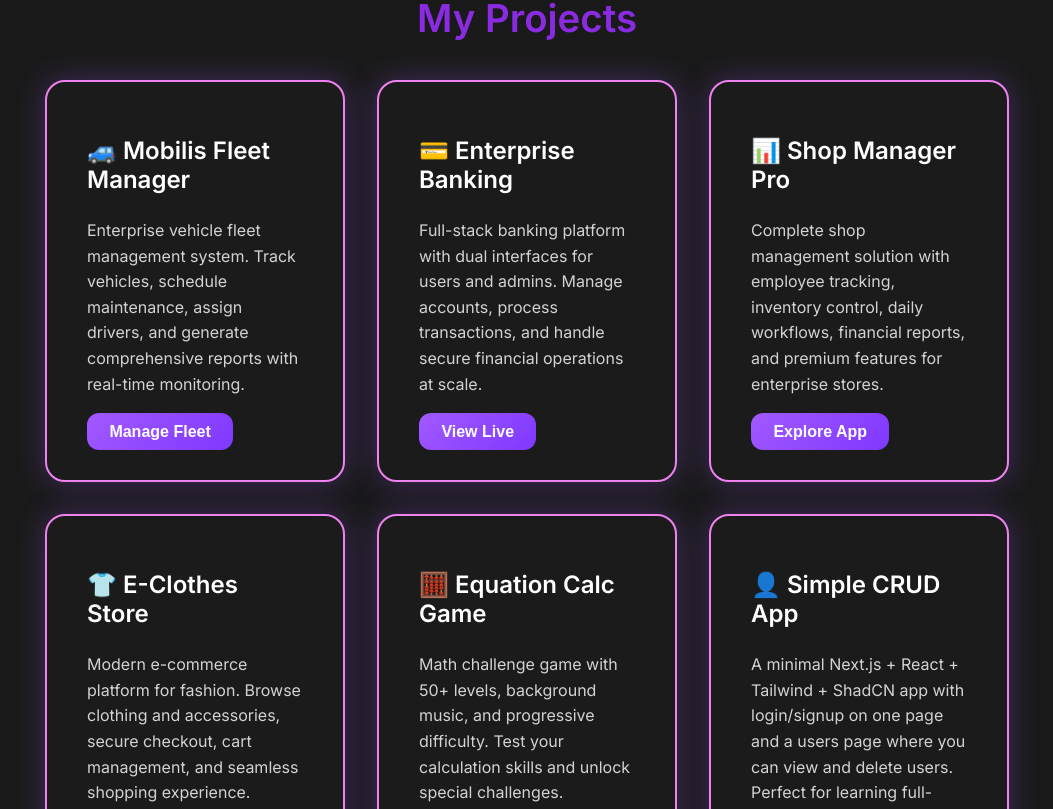
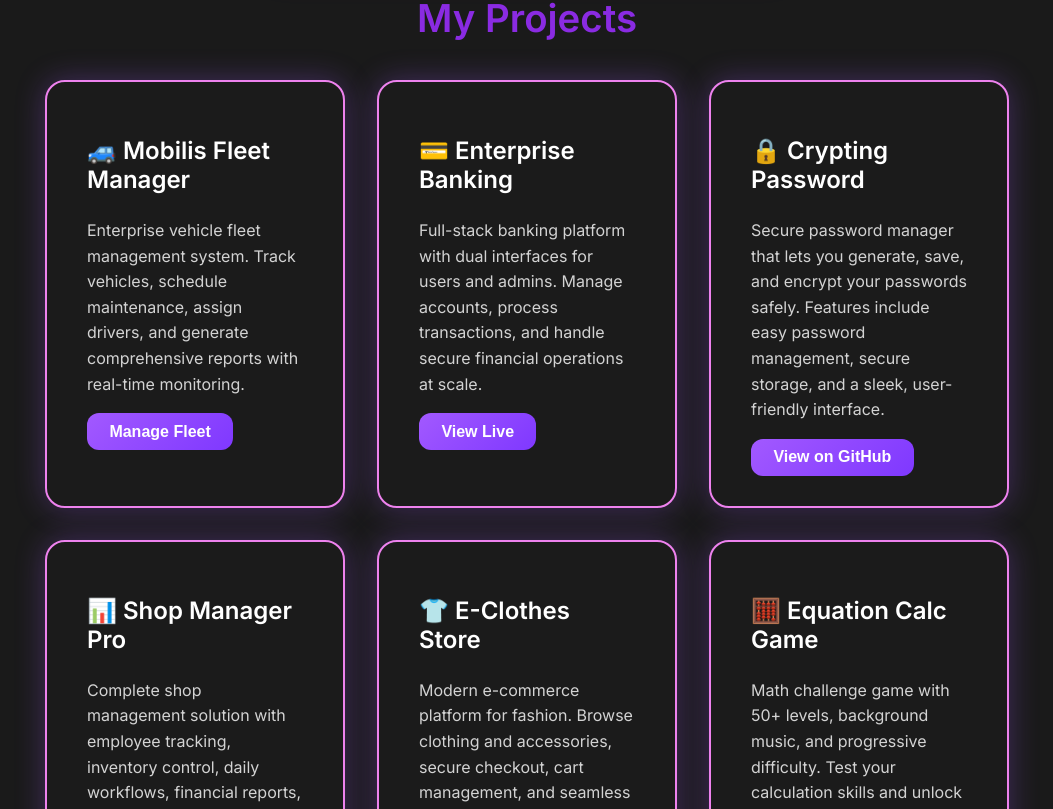
Before and after one commit to reportJNG/My-Portfolio, a React (Vite) app: page / in a window 1280 px wide. Shown: the part 1131-1940 px from the top of the page, without its empty margins (113-1166 px from the left). Built offline with nearby package versions, Linux system fonts and the light colour scheme; the HTML template or start-up script is replaced by a standard one.

Commit message:
added new website for hashing passwords with front-end and backend

```diff
--- a/src/Pages/Projects.jsx
+++ b/src/Pages/Projects.jsx
@@ -15,6 +15,13 @@ export default function Projects() {
         "Full-stack banking platform with dual interfaces for users and admins. Manage accounts, process transactions, and handle secure financial operations at scale.",
       buttonText: "View Live",
       link: "https://bank-eight-woad.vercel.app/",
+    },
+    {
+      name: "🔒 Crypting Password",
+      description:
+        "Secure password manager that lets you generate, save, and encrypt your passwords safely. Features include easy password management, secure storage, and a sleek, user-friendly interface.",
+      buttonText: "View on GitHub",
+      link: "https://crypting-password.vercel.app/",
     },
     {
       name: "📊 Shop Manager Pro",
```
